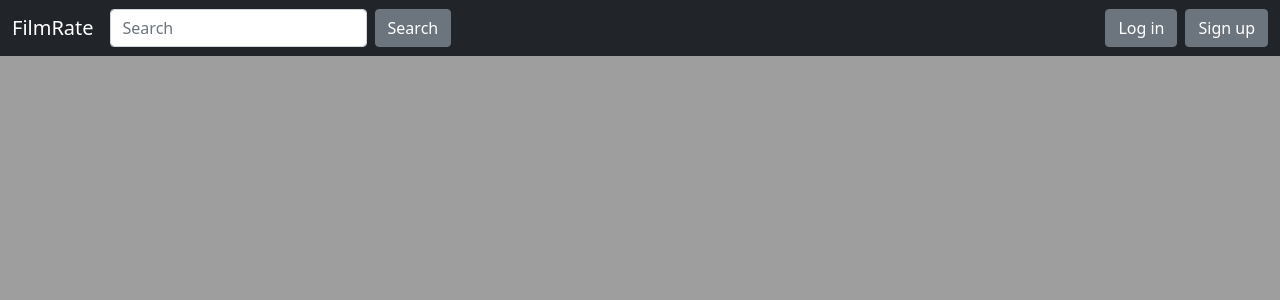
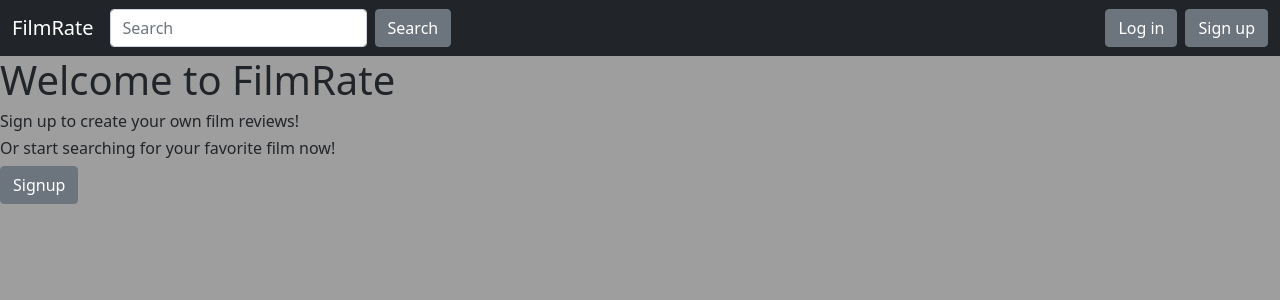
Before and after one commit to aaron-mancini/movies-frontend, a React (Create React App) app in the folder client/: page / in a window 1280 px wide. Shown: the top 300 px of the page. Built offline with nearby package versions, Linux system fonts and the light colour scheme; no server answers.

Commit message:
Update Home.js

```diff
--- a/client/src/common/Home.js
+++ b/client/src/common/Home.js
@@ -1,9 +1,13 @@
 import React from "react";
+import { Button } from "reactstrap";
 
 const Home = () => {
     return (
         <div>
-
+            <h1>Welcome to FilmRate</h1>
+            <h6>Sign up to create your own film reviews!</h6>
+            <h6>Or start searching for your favorite film now!</h6>
+            <Button href="/signup">Signup</Button>
         </div>
     )
 }
```
